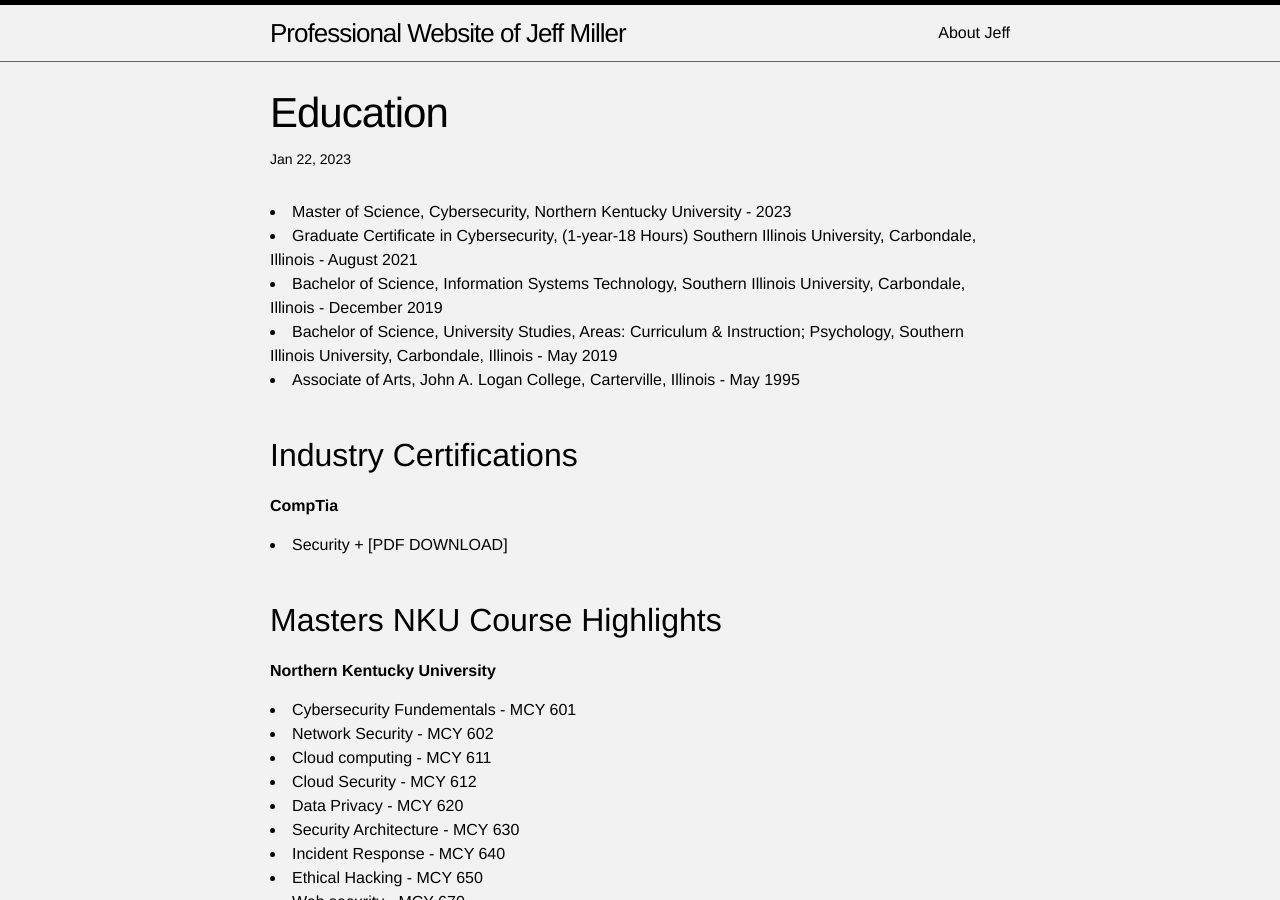
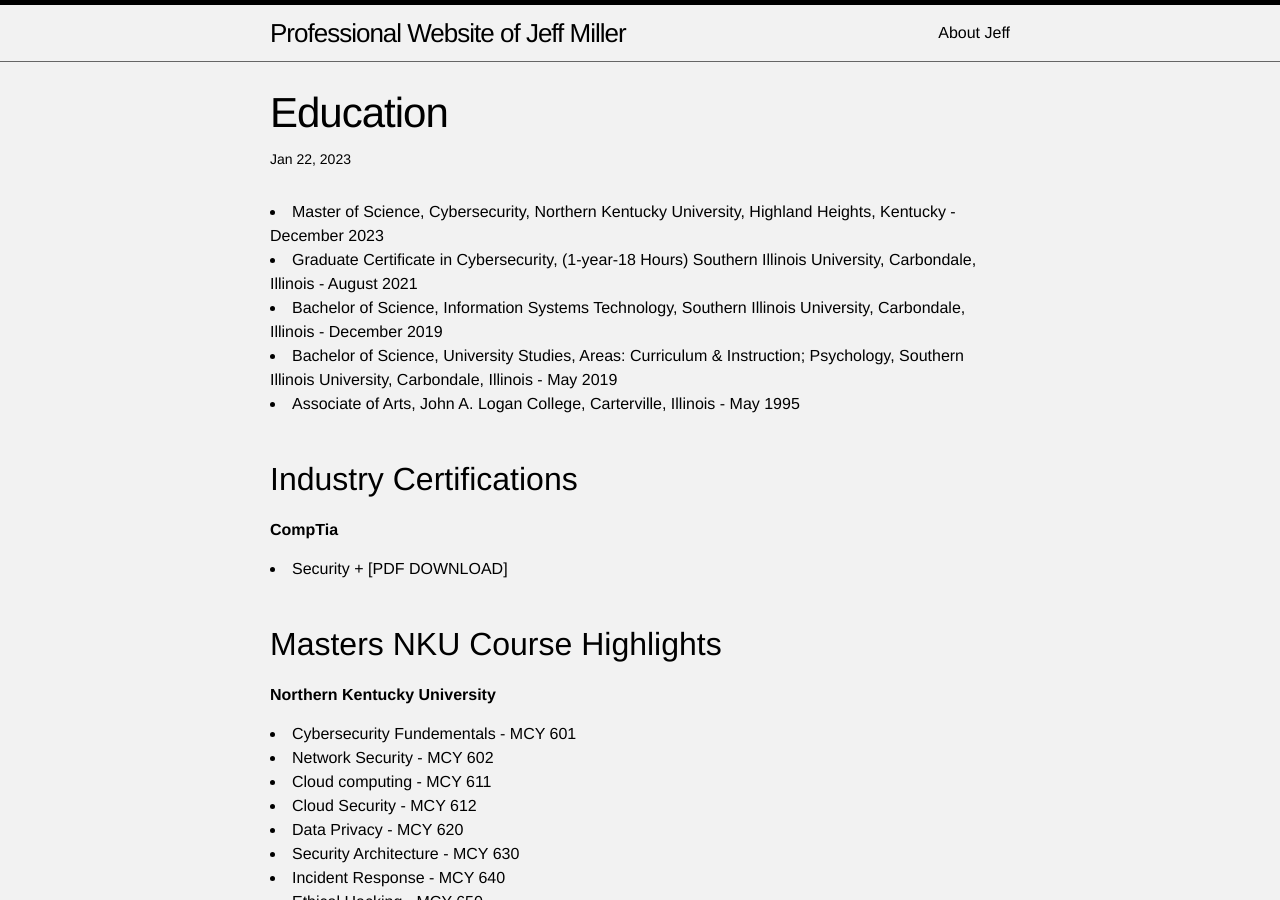
Before and after one commit to jmillersiu/jmillersiu.github.io, a Jekyll site: the page built from _posts/2023-01-22-education.markdown, in a window 1280 px wide and 900 px high. Built offline with Jekyll 4.4.1, drawn with Linux system fonts in a browser that asks for light colours.

Commit message:
Update 2023-01-22-education.markdown

```diff
--- a/_posts/2023-01-22-education.markdown
+++ b/_posts/2023-01-22-education.markdown
@@ -4,7 +4,7 @@
 title:  "Education"
 categories: jekyll update
 ---
-<li>Master of Science, Cybersecurity, Northern Kentucky University - 2023
+<li>Master of Science, Cybersecurity, Northern Kentucky University, Highland Heights, Kentucky - December 2023
 </li>
 
 <li>Graduate Certificate in Cybersecurity, (1-year-18 Hours) Southern Illinois University, Carbondale, Illinois - August 2021
```
